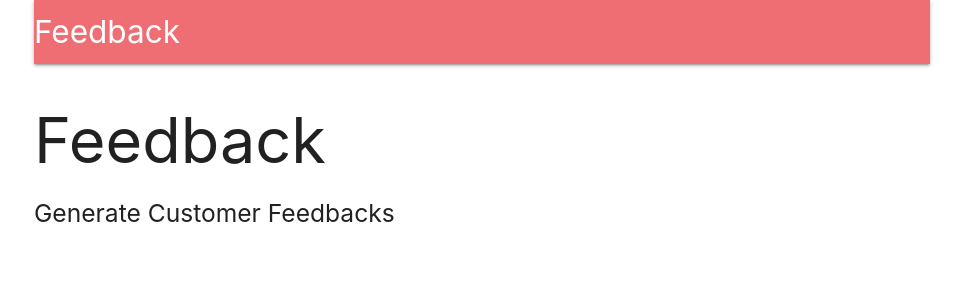
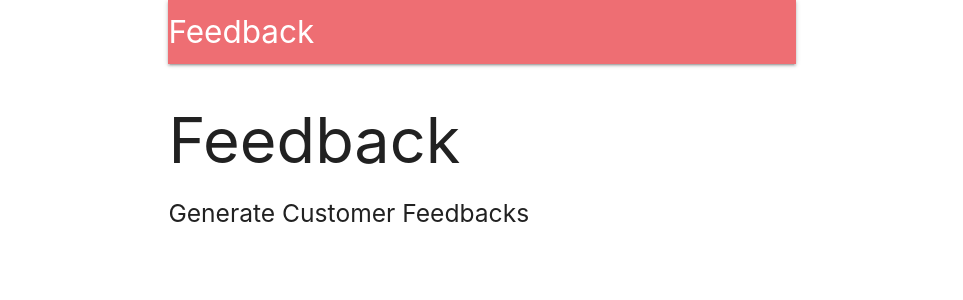
Before and after one commit to bytesbydave/feedback-server, a React (Create React App) app in the folder client/: page / in a window 1280 px wide. Shown: the top 300 px of the page, without its empty margins (158-1121 px from the left). Built offline with nearby package versions, Linux system fonts and the light colour scheme; no server answers.

Commit message:
create surveynew component

```diff
--- a/client/src/components/App.js
+++ b/client/src/components/App.js
@@ -6,7 +6,7 @@ import * as actions from '../actions';
 import Header from './Header';
 import Landing from './Landing';
 import Dashboard from './Dashboard';
-const SurveyNew = () => <h2>Survey New</h2>;
+import SurveyNew from './surveys/SurveyNew';
 
 class App extends Component {
   componentDidMount() {
@@ -17,7 +17,7 @@ class App extends Component {
     return (
       <div className="container">
         <BrowserRouter>
-          <div>
+          <div className="container">
             <Header />
             <Route path="/" exact component={Landing} />
             <Route path="/surveys" exact component={Dashboard} />
```
